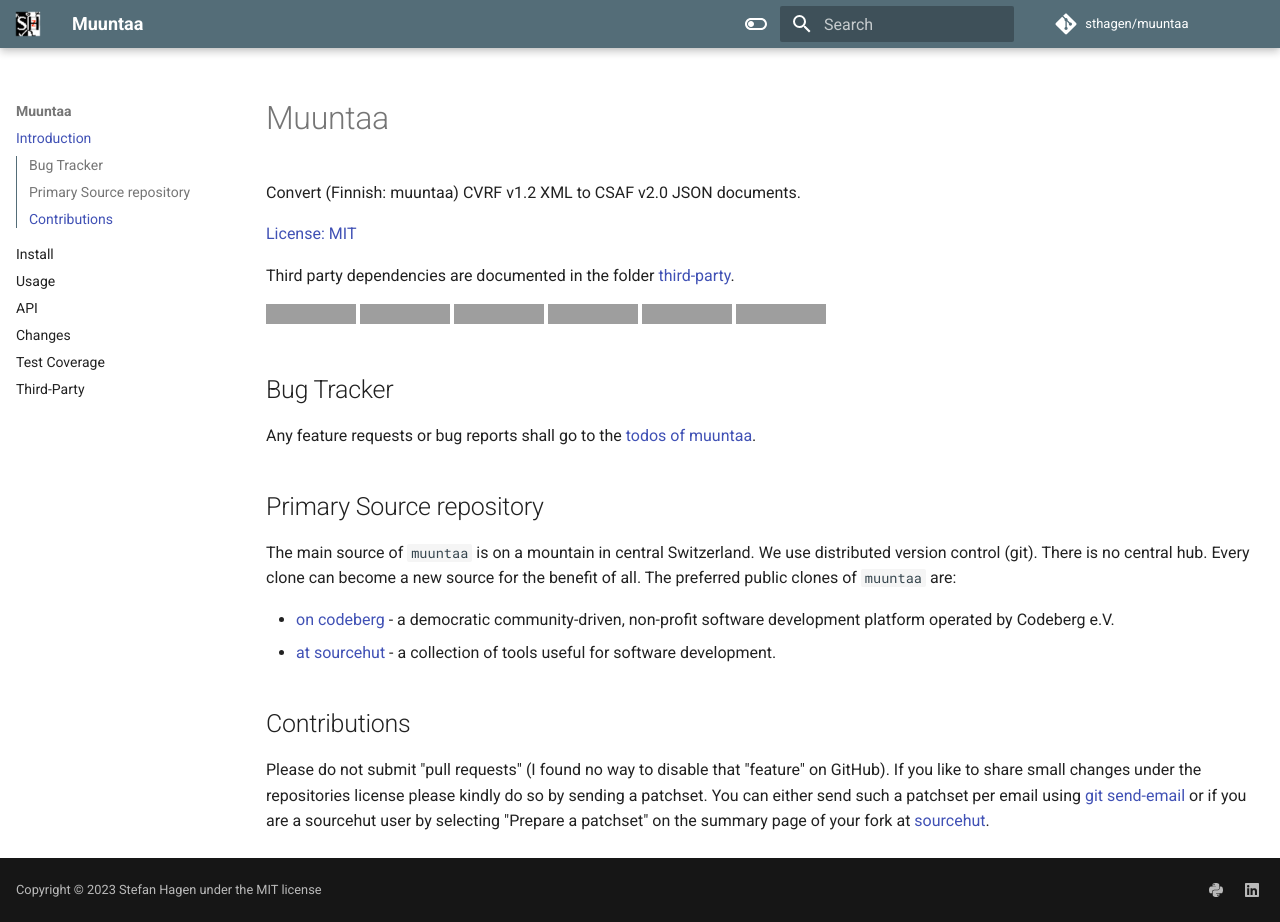
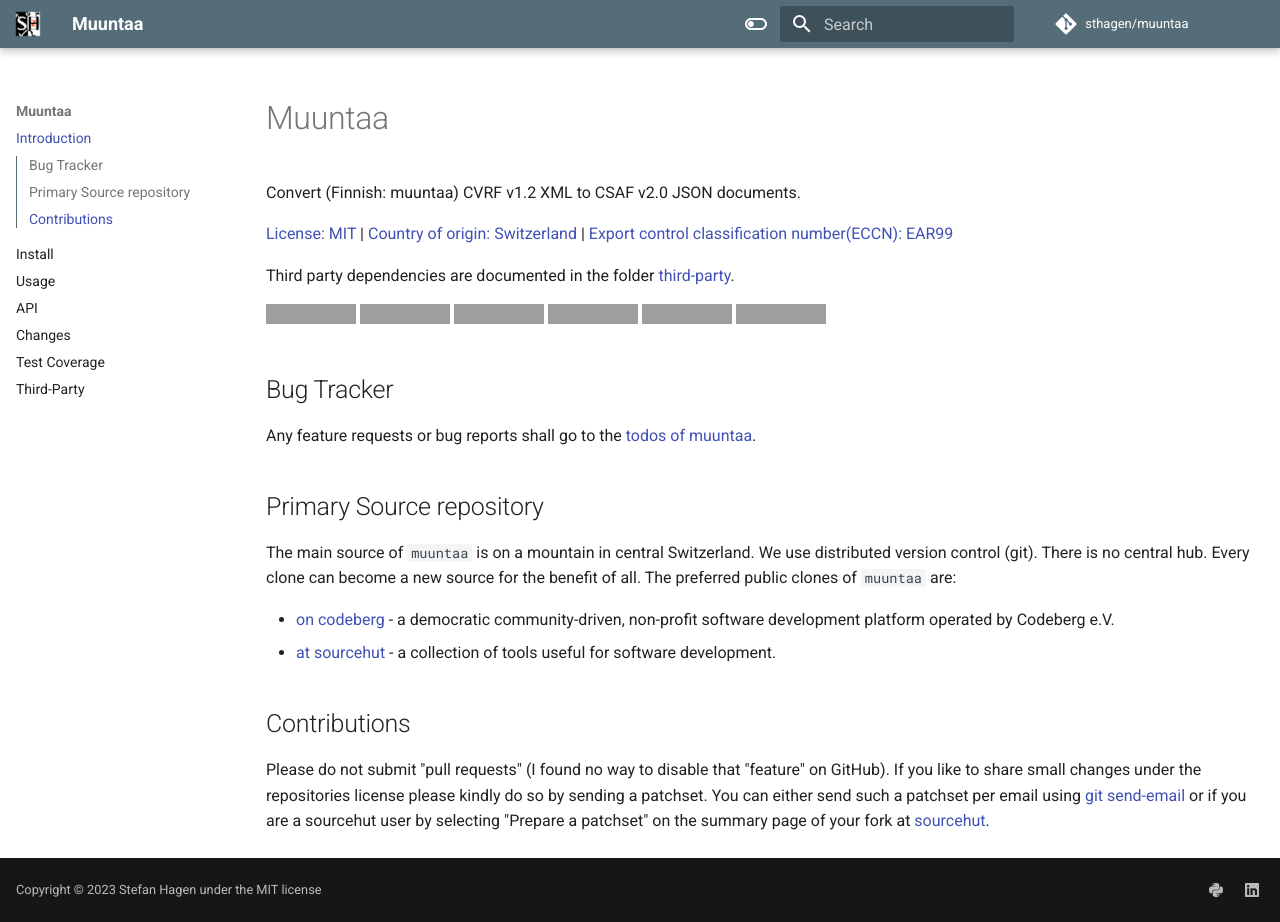
Before and after one commit to sthagen/muuntaa, an MkDocs documentation site: the page built from docs/index.md, in a window 1280 px wide and 922 px high, cut to the strip 0-922 px from the top of the window. Built offline with MkDocs 1.6.1 and Material for MkDocs 9.7.7, drawn with Linux system fonts in a browser that asks for light colours; grey boxes are pictures that could not be loaded.

Commit message:
Amended landing page of docs with eccn and coo

```diff
--- a/docs/index.md
+++ b/docs/index.md
@@ -2,7 +2,9 @@
 
 Convert (Finnish: muuntaa) CVRF v1.2 XML to CSAF v2.0 JSON documents.
 
-[License: MIT](https://git.sr.ht/~sthagen/muuntaa/tree/default/item/LICENSE)
+[License: MIT](https://git.sr.ht/~sthagen/muuntaa/tree/default/item/LICENSE) |
+[Country of origin: Switzerland](https://git.sr.ht/~sthagen/muuntaa/tree/default/item/COUNTRY-OF-ORIGIN) |
+[Export control classification number(ECCN): EAR99](https://git.sr.ht/~sthagen/muuntaa/tree/default/item/EXPORT-CONTROL-CLASSIFICATION-NUMBER)
 
 Third party dependencies are documented in the folder [third-party](docs/third-party/README.md).
 
```
